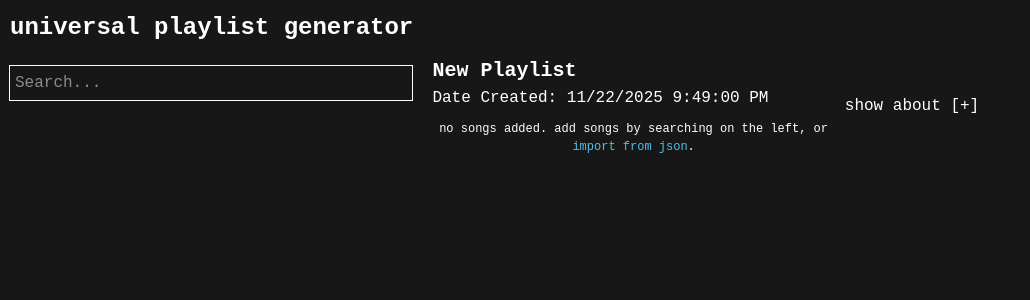
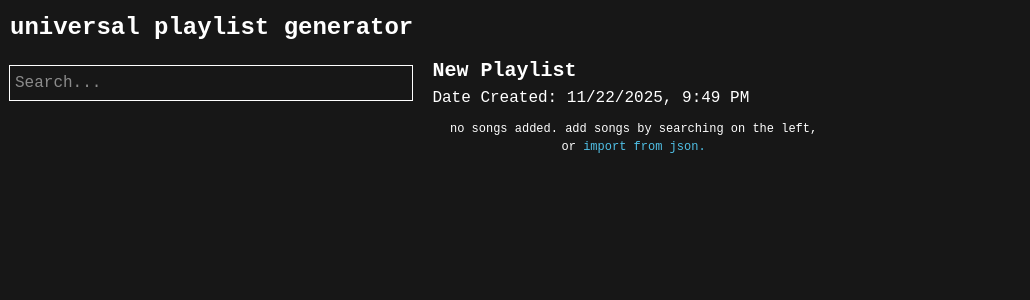
Before and after one commit to foobiane/universal-playlist-generator, a Next.js app: page / in a window 1280 px wide. Shown: the top 300 px of the page, without its empty margins (0-1030 px from the left). Built offline with nearby package versions, Linux system fonts and the light colour scheme.

Commit message:
Finished refactoring into function code; now onto share logic

```diff
--- a/app/page.tsx
+++ b/app/page.tsx
@@ -1,15 +1,12 @@
 "use client"
 
 import SearchBar from "./search/search"
-import { SongInfo, Playlist } from "./playlist/playlist"
+import { Playlist } from "./playlist/playlist"
 import SharePanel from "./share/share"
 
 import "./page.scss"
 
-import React, { useState } from "react"
-
-const DATE = new Date()
-const DATE_STR = DATE.toLocaleDateString() + " " + DATE.toLocaleTimeString()
+import { useState } from "react"
 
 function SiteTitle() {
     return (
@@ -36,16 +33,42 @@ function About() {
 }
 
 export default function Home() {
-    const [showingAboutPanel, setShowingAboutPanel] = useState(false);
-    const [showingSharePanel, setShowingSharePanel] = useState(false);
-
+    // Playlist metadata
+    const [playlistName, setPlaylistName] = useState("New Playlist");
     const [playlistArr, setPlaylistArr] = useState([])
 
-    const addSongToPlaylist = (newSong) => {setPlaylistArr(playlistArr.concat(newSong))}
-    const removeSongFromPlaylist = (song) => {setPlaylistArr(playlistArr.filter((query) => {return query != song}))}
+    const [dateCreated, setDateCreated] = useState(new Intl.DateTimeFormat(undefined, {
+        year: "numeric",
+        month: "numeric",
+        day: "numeric",
+        hour: "numeric",
+        minute: "numeric"
+    }).format(new Date()));
+
+    // Callbacks
+    const addSongToPlaylist = (newSong) => {
+        setPlaylistArr(playlistArr.concat(newSong));
+    }
+
+    const removeSongFromPlaylist = (song) => {
+        setPlaylistArr(playlistArr.filter((query) => {
+            return query != song;
+        }))
+    }
+
+    const loadFromJson = (jsonObj) => {
+        setPlaylistName(jsonObj.name);
+        setPlaylistArr(jsonObj.songs);
+        setDateCreated(jsonObj.dateCreated);
+    };
+
+    // Display state
+    const [showingSharePanel, setShowingSharePanel] = useState(false);
+    const showSharePanel = () => {setShowingSharePanel(true)};
+    const hideSharePanel = () => {setShowingSharePanel(false)};
 
     return (
-        <div>
+        <>
             <SiteTitle />
 
             <div className = "Content">
@@ -55,29 +78,20 @@ export default function Home() {
                 />
 
                 <Playlist
-                    name = "New Playlist"
-                    isEditingName = {false}
+                    name = {playlistName}
+                    dateCreated = {dateCreated}
                     songs = {playlistArr}
-                    dateCreated = {DATE_STR}
+
+                    setName = {setPlaylistName}
+                    showSharePanel = {showSharePanel}
+                    loadFromJson = {loadFromJson}
                 />
 
-                {showingAboutPanel ?
-                    <div>
-                        <About />
-                        <button
-                            onClick = {() => {setShowingAboutPanel(true)}}
-                        >hide about [-]</button>
-                    </div> :
-                    <button
-                        onClick = {() => {setShowingAboutPanel(false)}}
-                    >show about [+]</button>
+                {showingSharePanel ?
+                    <SharePanel hideSharePanel = {hideSharePanel} /> :
+                    <></>
                 }
             </div>
-
-            {false ?
-                <SharePanel toggleSharePanel = {setShowingSharePanel} /> :
-                <></>
-            }
-        </div>
+        </>
     );
 }
--- a/app/playlist/playlist.scss
+++ b/app/playlist/playlist.scss
@@ -66,11 +66,7 @@
     padding: 0 10px;
 }
 
-.Playlist .Info {
-
-}
-
-.Playlist .Info .Title {
+.Playlist .Title {
     width: 100%;
     font-size: 20px;
     font-weight: bold;
@@ -91,3 +87,7 @@
 .Playlist .NoSongsMessage .ImportJsonButton {
     color: rgb(80, 192, 230);
 }
+
+.Playlist .NoSongsMessage .ImportJsonButton input {
+    color: transparent;
+}
--- a/app/playlist/playlist.tsx
+++ b/app/playlist/playlist.tsx
@@ -1,9 +1,6 @@
 "use client"
 
-import { React, useState } from "react";
-import { v4 as uuidv4 } from "uuid";
-import { saveAs } from "file-saver";
-import { inspect } from "util";
+import { useState } from "react";
 
 import "./playlist.scss"
 
@@ -33,7 +30,6 @@ export default function SongInfo(props) {
                     <button
                         className = "AddSongButton"
                         onClick = {() => {
-                            props.addable = false
                             props.addSongToPlaylist(props);
                         }}
                     >+</button> :
@@ -49,15 +45,29 @@ export default function SongInfo(props) {
     );
 }
 
+function loadJson(files: FileList, loadFromJson) {
+    var file = files[0];
+    const reader = new FileReader();
+
+    reader.onload = () => {
+        var asText = reader.result;
+        var asObj = JSON.parse(asText);
+        loadFromJson(asObj);
+    }
+
+    reader.readAsText(file);
+}
+
 export function Playlist(props) {
+    const [isEditingName, setIsEditingName] = useState(false);
+
     return (
         <div className = "Playlist">
-            <div className = "Info">
-                {props.isEditingName ?
+            {isEditingName ?
                 <form
                     action = {(e) => {
-                            props.name = e.get("name");
-                            props.isEditingName = false;
+                        props.setName(e.get("name"));
+                        setIsEditingName(false);
                     }}
                 >
                     <input
@@ -69,33 +79,40 @@ export function Playlist(props) {
                 <h1
                     className = "Title"
                     onDoubleClick = {() => {
-                            props.isEditingName = true;
+                        setIsEditingName(true);
                     }}
                 >
                     {props.name}
                 </h1>
             }
             <p>Date Created: {props.dateCreated}</p>
-            </div>
 
             <ul style = {{display: "table", width: "100%"}}>
-                {props.songs.map((songInfoProps: Map<string, any>) => {return SongInfo(songInfoProps)})}
+                {props.songs.map((song) => {
+                    song.addable = false;
+                    return SongInfo(song);
+                })}
             </ul>
 
             {props.songs.length > 0 ?
                 <button
                     className = "ShareButton"
-                    onClick = {() => {props.toggleSharePanel()}}
+                    onClick = {() => {props.showSharePanel()}}
                 >
                 share</button> :
 
                 <p className = "NoSongsMessage">
-                    no songs added. add songs by searching on the left, or
-                    <button
-                        className = "ImportJsonButton"
-                        onClick = {() => {}}
-                    >
-                    import from json</button>.
+                    no songs added. add songs by searching on the left, or&nbsp;
+                    <input
+                        id = "jsonUpload"
+                        className = "hidden"
+                        type = "file"
+                        accept = ".json"
+                        onChange = {(files) => {loadJson(files, props.loadFromJson)}}
+                    />
+                    <label htmlFor = "jsonUpload" className = "ImportJsonButton">
+                        import from json.
+                    </label>
                 </p>
             }
         </div>
--- a/app/search/search.tsx
+++ b/app/search/search.tsx
@@ -1,6 +1,6 @@
 "use client"
 
-import { useState} from "react"
+import { use, useState } from "react"
 
 import { CONSUMER_KEY, CONSUMER_SECRET } from "../auth";
 import SongInfo from "../playlist/playlist";
--- a/app/share/share.tsx
+++ b/app/share/share.tsx
@@ -1,9 +1,8 @@
 import "./share.scss"
 
-import React from "react"
+import { useState } from "react"
 
-class ShareButton extends React.Component {
-    notHoveringStyle = {
+const notHoveringStyle = {
     outline: "1px solid white",
     display: "inline-block",
     width: "80%",
@@ -11,7 +10,7 @@ class ShareButton extends React.Component {
     margin: "0 0 10px 0"
 }
 
-    hoveringStyle = {
+const hoveringStyle = {
     outline: "1px solid white",
     color: "black",
     backgroundColor: "white",
@@ -21,34 +20,22 @@ class ShareButton extends React.Component {
     margin: "0 0 10px 0"
 }
 
-    constructor(props) {
-        super(props);
-        this.state = {
-            hovering: false
-        }
-    }
-
-    render() {
-        const hoverStyle = (this.state.hovering ? this.hoveringStyle : this.notHoveringStyle)
+function ShareButton(props) {
+    const [isHovering, setIsHovering] = useState(false)
+    const hoverStyle = (isHovering ? hoveringStyle: notHoveringStyle);
 
     return (
         <li
             style = {hoverStyle}
-                onMouseOver = {() => {this.setState({hovering: true})}}
-                onMouseLeave = {() => {this.setState({hovering: false})}}
+            onMouseOver = {() => {setIsHovering(true)}}
+            onMouseLeave = {() => {setIsHovering(false)}}
         ><button
-                onClick = {this.props.action}
-            >{this.props.label}</button></li>
+            onClick = {props.action}
+        >{props.label}</button></li>
     );
 }
-}
 
-export default class SharePanel extends React.Component {
-    constructor(props) {
-        super(props);
-    }
-
-    render() {
+export default function SharePanel(props) {
     return (
         <div>
             <div className = "DimBackground" />
@@ -65,11 +52,10 @@ export default class SharePanel extends React.Component {
 
                     <button
                         className = "CloseButton"
-                            onClick = {() => {this.props.hideSharePanel()}}
+                        onClick = {() => {props.hideSharePanel()}}
                     >X</button>
                 </div>
             </div>
         </div>
     );
 }
-}
```
Lines whose indentation alone changed are shown as unchanged.
